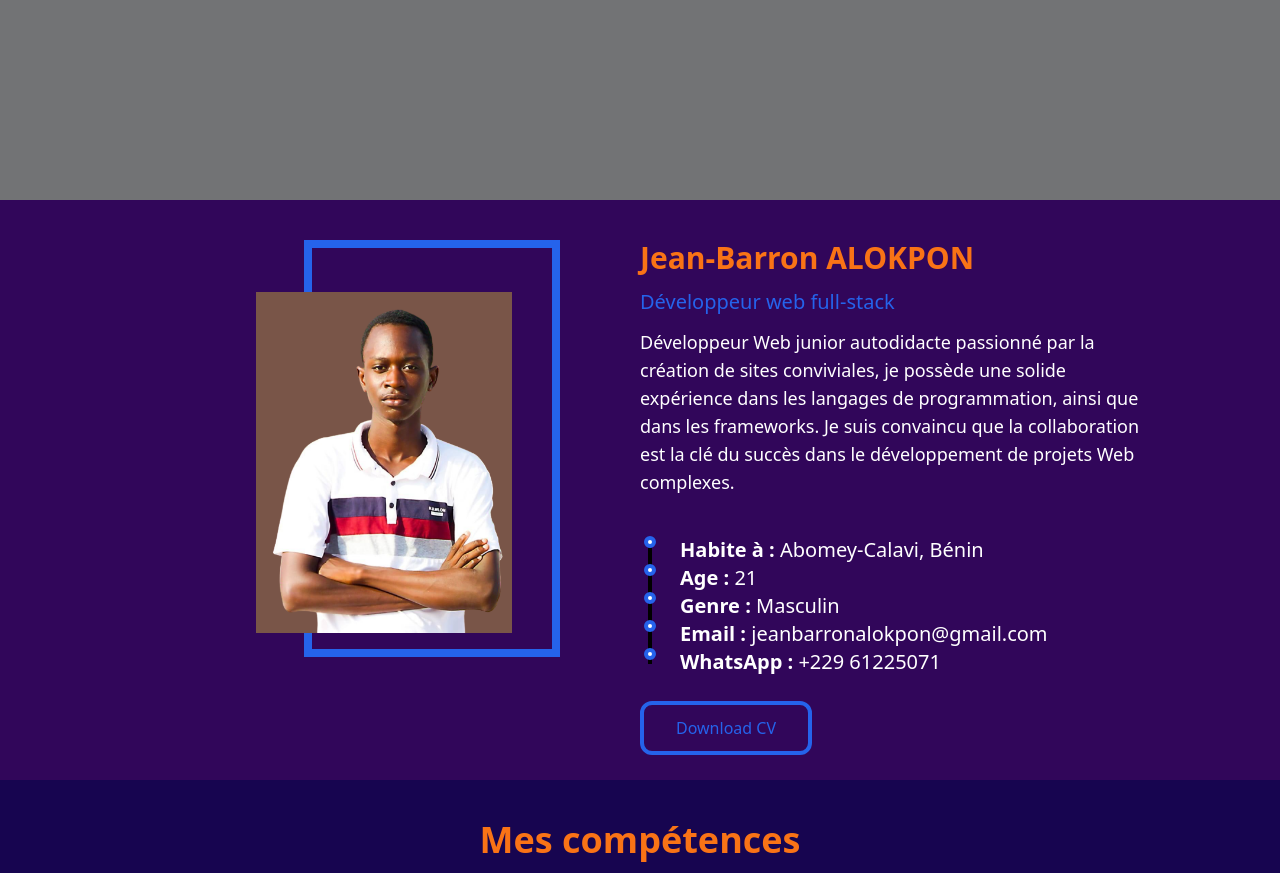
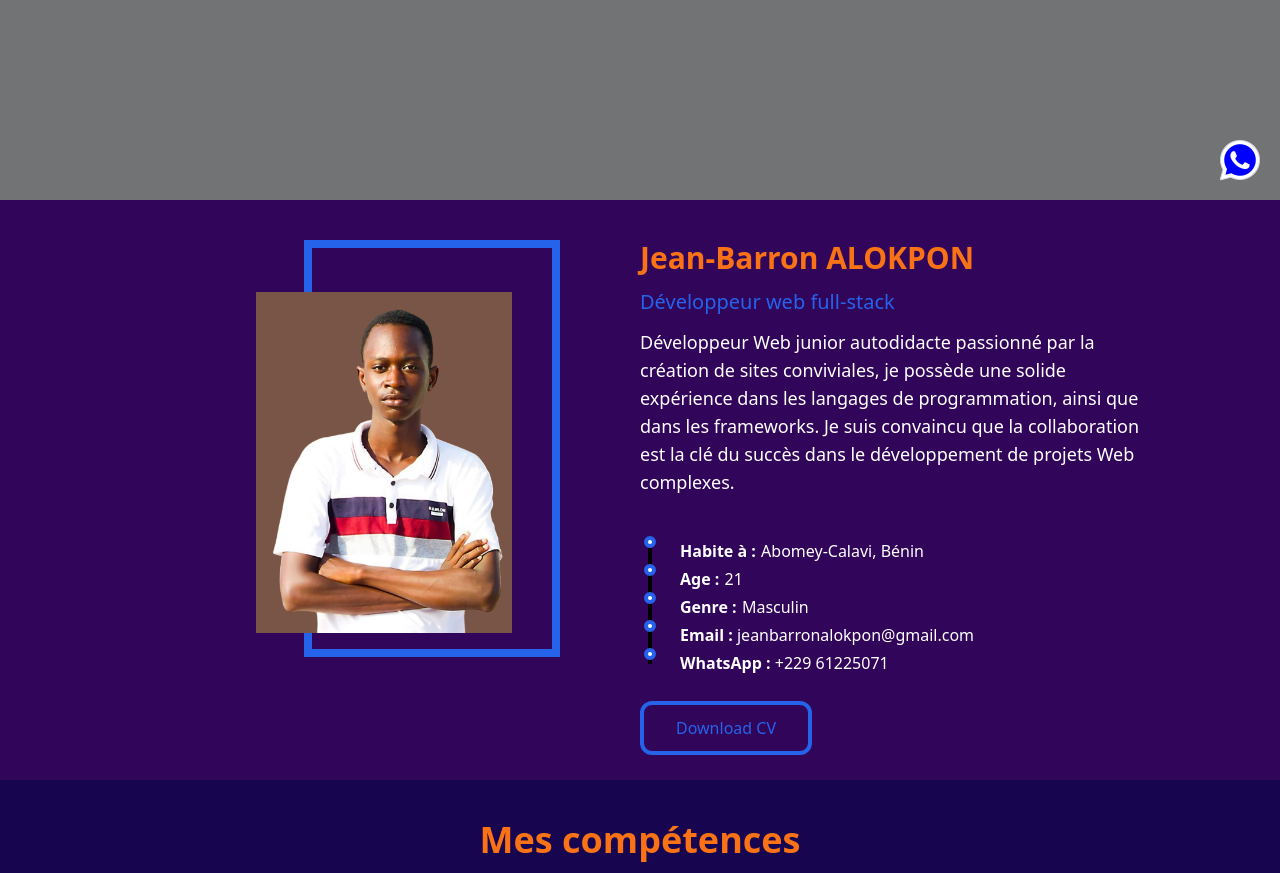
Before and after one commit to Barronakn/jeanbarronalokpon-portfolio, a React (Create React App) app: page / in a window 1280 px wide. Shown: the part 600-1473 px from the top of the page. Built offline with nearby package versions, Linux system fonts and the light colour scheme.

Commit message:
Add WhatsApp icon to fixed bottom

```diff
--- a/src/Components/Sections/About.jsx
+++ b/src/Components/Sections/About.jsx
@@ -30,25 +30,25 @@ const About = () => {
               projets Web complexes.
             </p>
           </div>
-          <ul className="list my-10 relative pl-8 z-10 before:absolute before:top-0 before:bottom-0 before:left-2 before:m-auto before:w-1 before:bg-black before:-z-10 before:h-5/6 text-white">
+          <ul className="list my-10 relative px-8 z-10 before:absolute before:top-0 before:bottom-0 before:left-2 before:m-auto before:w-1 before:bg-black before:-z-10 before:h-5/6 text-white">
             <li>
-              <span className="font-bold">Habite à :</span> Abomey-Calavi, Bénin
+              <span className="font-bold text-xs sm:text-base">Habite à :</span> <span className="text-xs sm:text-base">Abomey-Calavi, Bénin</span>
             </li>
             <li>
-              <span className="font-bold">Age :</span> 21
+              <span className="font-bold text-xs sm:text-base">Age :</span> <span className="text-xs sm:text-base">21</span>
             </li>
             <li>
-              <span className="font-bold">Genre :</span> Masculin
+              <span className="font-bold text-xs sm:text-base">Genre :</span> <span className="text-xs sm:text-base">Masculin</span>
             </li>
             <li>
-              <span className="font-bold">Email : </span>{" "}
-              <Link className="hover:underline" to="mailto:jeanbarronalokpon@gmail.com">
+              <span className="font-bold text-xs sm:text-base">Email : </span>{" "}
+              <Link className="hover:underline text-xs sm:text-base" to="mailto:jeanbarronalokpon@gmail.com">
                 jeanbarronalokpon@gmail.com
               </Link>
             </li>
             <li>
-              <span className="font-bold">WhatsApp : </span>{" "}
-              <Link className="hover:underline" to="https://wa.me/22952291586">+229 61225071</Link>
+              <span className="font-bold text-xs sm:text-base">WhatsApp : </span>{" "}
+              <Link className="hover:underline text-xs sm:text-base" to="https://wa.me/22952291586">+229 61225071</Link>
             </li>
           </ul>
 
--- /dev/null
+++ b/src/Components/WhatsAppIcon.jsx
@@ -0,0 +1,15 @@
+import React from 'react';
+import wathsApp from "../assets/sociaux/whatsapp.png";
+import { Link } from 'react-router-dom';
+
+const WhatsAppIcon = () => {
+    return (
+        <div className='icon icon-whatsapp fixed bottom-4 right-4'>
+            <Link className="hover:underline" to="https://wa.me/22961225071">
+              <img loading="lazy" className="" src={wathsApp} alt="wathsApp-icon" />
+            </Link>
+        </div>
+    );
+};
+
+export default WhatsAppIcon;
--- a/src/Pages/Home.jsx
+++ b/src/Pages/Home.jsx
@@ -2,6 +2,7 @@ import React from "react";
 import Nav from "../Layouts/Nav";
 import Heros from "../Layouts/Heros";
 import { About, Contact, Footer, Projets, Services } from "../Components/Sections";
+import WhatsAppIcon from "../Components/WhatsAppIcon";
 
 const Home = () => {
   return (
@@ -13,6 +14,7 @@ const Home = () => {
       <Projets />
       <Contact />
       <Footer />
+      <WhatsAppIcon />
     </section>
   );
 };
--- a/src/styles/setting.css
+++ b/src/styles/setting.css
@@ -96,6 +96,10 @@ meter::-webkit-meter-optimum-value {
     animation-delay: 4s;
 }
 
+.icon-whatsapp {
+    animation-delay: 5s;
+}
+
 @keyframes fadeUpDown {
     0% {
         transform: translateY(0);
```
